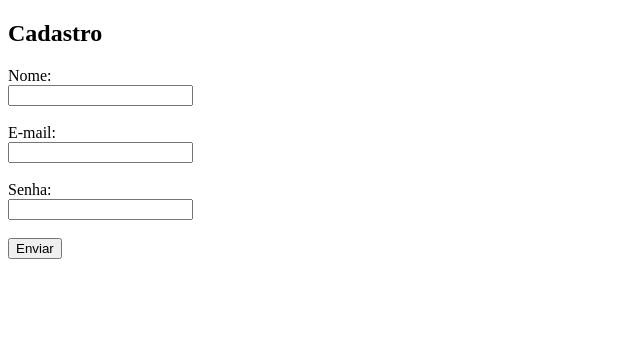
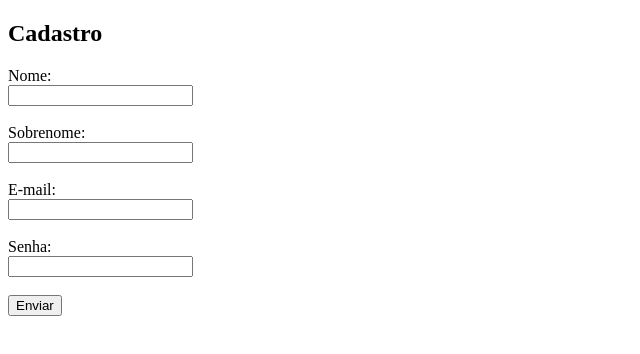
Before and after one commit to IagoYuriRossan/Integra-o-e-Entrega-Continua, a plain HTML site: page index.html in a window 1280 px wide. Shown: the whole page, without its empty margins (0-640 px from the left). Drawn offline with Linux system fonts and the light colour scheme.

Commit message:
feat (index.html): adicionando campo sobrenome

```diff
--- a/index.html
+++ b/index.html
@@ -10,6 +10,9 @@
     <label for="nome">Nome:</label><br>
     <input type="text" id="nome" name="nome" required><br><br>
 
+    <label for="sobrenome">Sobrenome:</label><br>
+    <input type="text" id="sobrenome" name="sobrenome" required><br><br>
+
     <label for="email">E-mail:</label><br>
     <input type="email" id="email" name="email" required><br><br>
 
```
